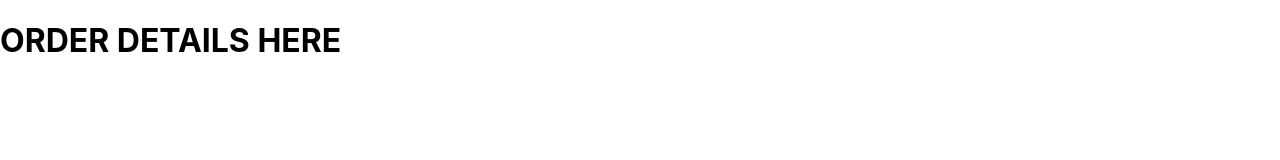
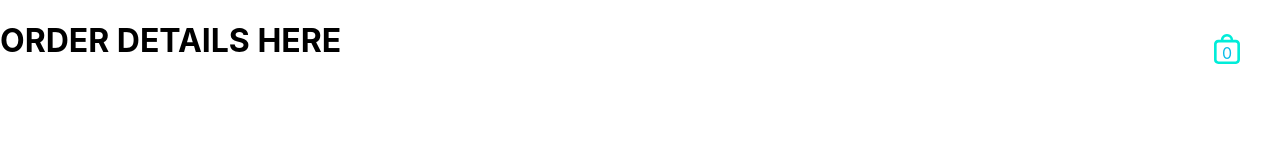
Before and after one commit to stetsonharding/musical-sweatpants, a React (Create React App) app: page /orderDetails in a window 1280 px wide. Shown: the top 160 px of the page. Built offline with nearby package versions, Linux system fonts and the light colour scheme.

Commit message:
import Cart Badge.

```diff
--- a/src/components/orderInfo/OrderInfoLayout.js
+++ b/src/components/orderInfo/OrderInfoLayout.js
@@ -5,9 +5,7 @@ export default function OrderInfoLayout() {
   return (
     <div>
       <h1>ORDER DETAILS HERE</h1>
-      {/* cart badge
-            Order Details container
-            Order Form Container */}
+      <CartBadge />
     </div>
   );
 }
```
